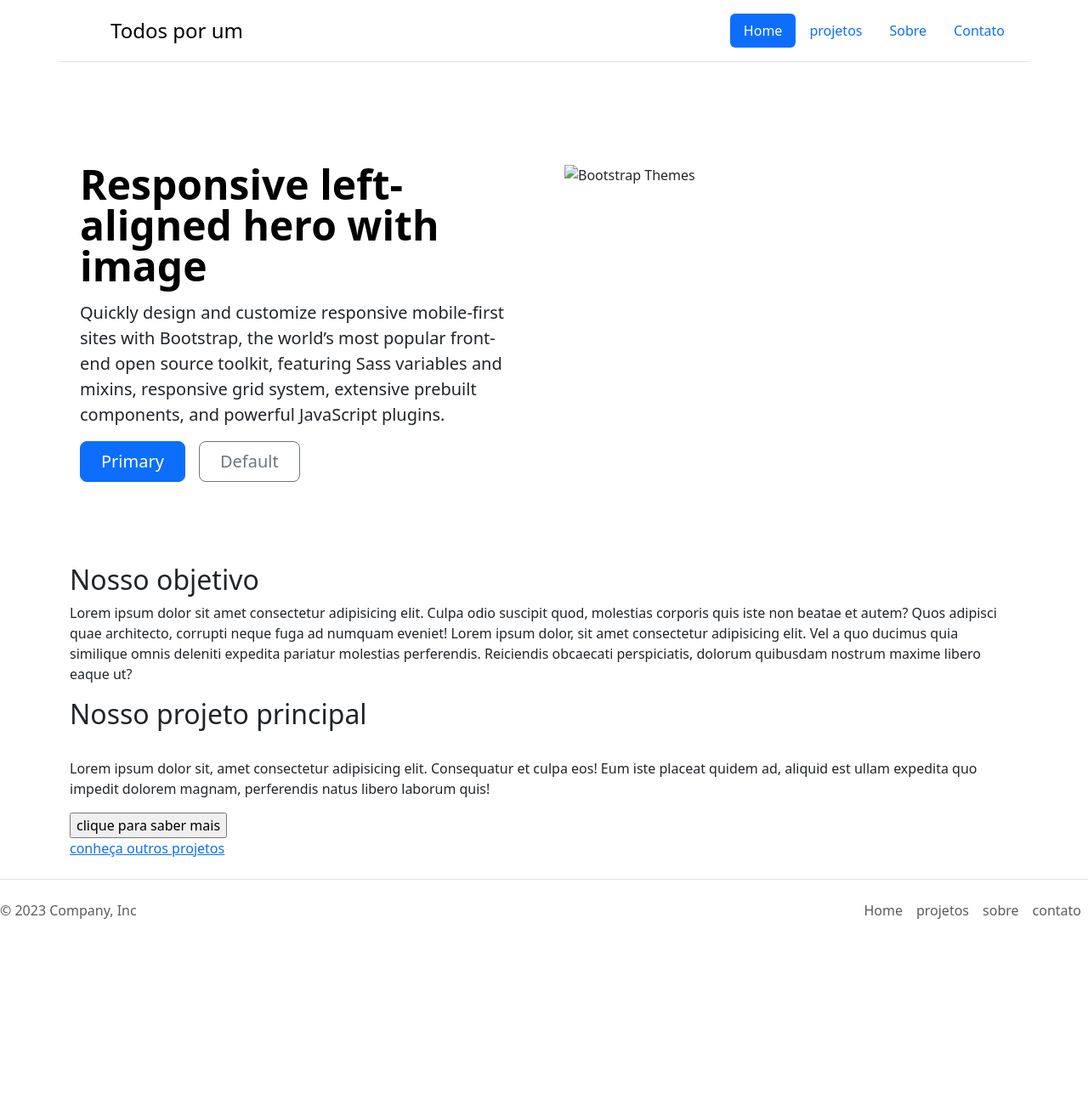
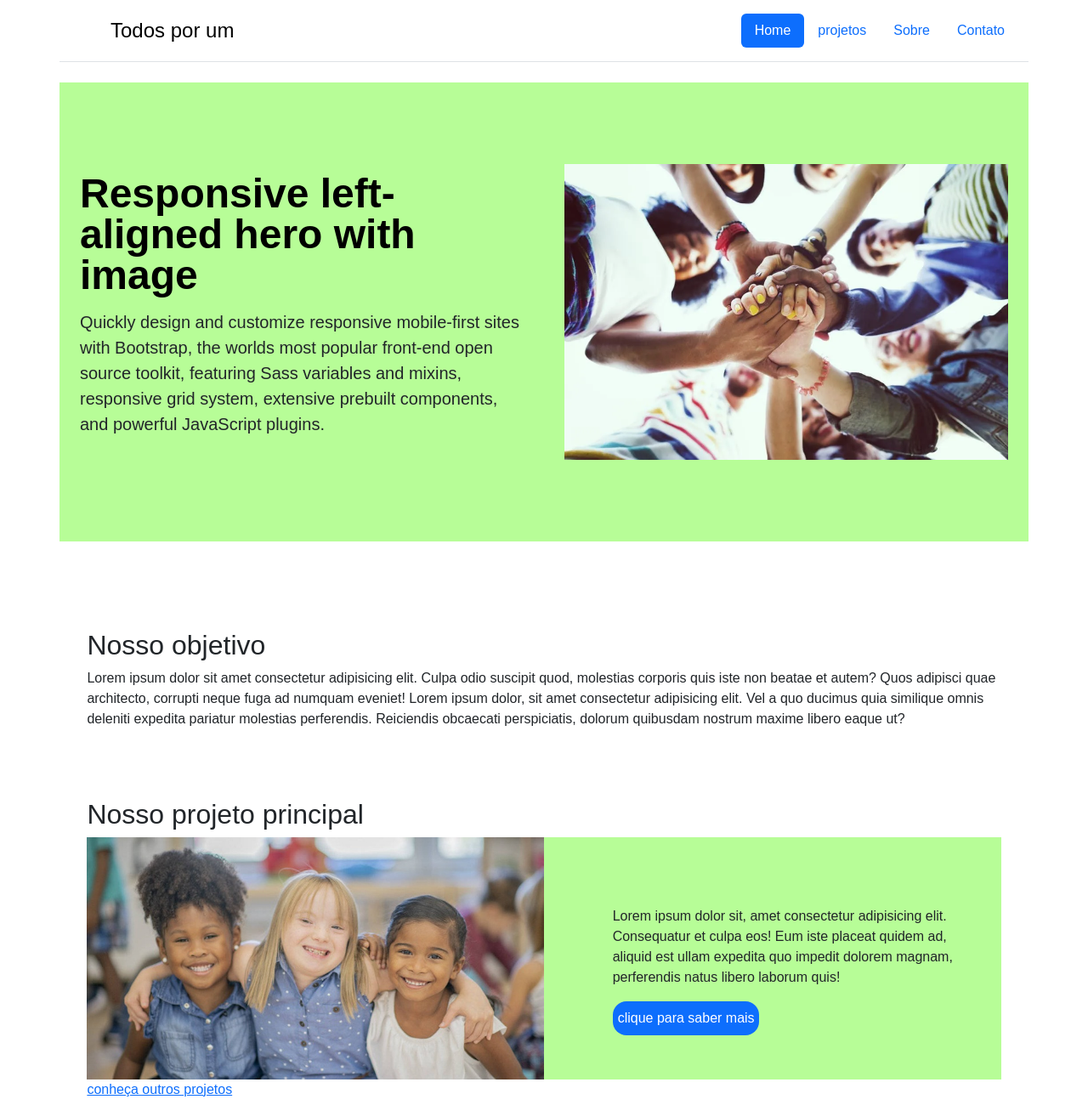
Before and after one commit to LeticiaGiVi/AT-2TRI, a plain HTML site: page webdesing/home.html in a window 1280 px wide. Shown: the top 1300 px of the page at 85% size. Before the commit the page ends 1131 px from the top, so only its background shows below. Drawn offline with nearby package versions, Linux system fonts and the light colour scheme; a web font is replaced by a local one.

Commit message:
webdesing

```diff
--- a/webdesing/home.html
+++ b/webdesing/home.html
@@ -3,12 +3,19 @@
 <head>
     <meta charset="UTF-8">
     <meta name="viewport" content="width=device-width, initial-scale=1.0">
+    <link rel="stylesheet" href="style.css">
+    <link href='https://fonts.google.com/specimen/Chivo' rel='stylesheet' type='text/css'>
     <link href="https://cdn.jsdelivr.net/npm/bootstrap@5.3.1/dist/css/bootstrap.min.css" rel="stylesheet" integrity="sha384-4bw+/aepP/YC94hEpVNVgiZdgIC5+VKNBQNGCHeKRQN+PtmoHDEXuppvnDJzQIu9" crossorigin="anonymous">
     <script src="https://cdn.jsdelivr.net/npm/bootstrap@5.3.1/dist/js/bootstrap.bundle.min.js" integrity="sha384-HwwvtgBNo3bZJJLYd8oVXjrBZt8cqVSpeBNS5n7C8IVInixGAoxmnlMuBnhbgrkm" crossorigin="anonymous"></script>
     <title>Document</title>
 </head>
+
+
+
+
+
 <body>
-    <nav class="d-flex flex-wrap justify-content-center py-3 mb-4 border-bottom container">
+    <nav class=" d-flex flex-wrap justify-content-center py-3 mb-4 border-bottom container">
           <a href="/" class="d-flex align-items-center mb-3 mb-md-0 me-md-auto link-body-emphasis text-decoration-none">
             <svg class="bi me-2" width="40" height="32"><use xlink:href="#bootstrap"></use></svg>
             <span class="fs-4">Todos por um</span>
@@ -21,37 +28,64 @@
             <li class="nav-item"><a href="contato.html" class="nav-link">Contato</a></li>
           </ul>
     </nav>
-    <header><div class="container col-xxl-8 px-4 py-5">
+
+
+
+
+
+
+
+    <header>
+      <div id="verde" class="container col-xxl-8 px-4 py-5">
         <div class="row flex-lg-row-reverse align-items-center g-5 py-5">
           <div class="col-10 col-sm-8 col-lg-6">
-            <img src="bootstrap-themes.png" class="d-block mx-lg-auto img-fluid" alt="Bootstrap Themes" width="700" height="500" loading="lazy">
+            <img src="imagens/o-que-e-inclusao-social.jpg" class="d-block mx-lg-auto img-fluid" alt="Bootstrap Themes" width="700" height="500" loading="lazy">
           </div>
           <div class="col-lg-6">
             <h1 class="display-5 fw-bold text-body-emphasis lh-1 mb-3">Responsive left-aligned hero with image</h1>
-            <p class="lead">Quickly design and customize responsive mobile-first sites with Bootstrap, the world’s most popular front-end open source toolkit, featuring Sass variables and mixins, responsive grid system, extensive prebuilt components, and powerful JavaScript plugins.</p>
-            <div class="d-grid gap-2 d-md-flex justify-content-md-start">
-              <button type="button" class="btn btn-primary btn-lg px-4 me-md-2">Primary</button>
-              <button type="button" class="btn btn-outline-secondary btn-lg px-4">Default</button>
-            </div>
+            <p class="lead">Quickly design and customize responsive mobile-first sites with Bootstrap, the worlds most popular front-end open source toolkit, featuring Sass variables and mixins, responsive grid system, extensive prebuilt components, and powerful JavaScript plugins.</p>
+
           </div>
         </div>
-      </div></header>
-    <main class="container">
+      </div>
+    </header>
+
+
+
+
+
+
+    <main class="tudo-objetivo">
+      <div class="objetivo">
       <h2>Nosso objetivo</h2>
       <p>Lorem ipsum dolor sit amet consectetur adipisicing elit. Culpa odio suscipit quod, molestias corporis quis iste non beatae et autem? Quos adipisci quae architecto, corrupti neque fuga ad numquam eveniet!
 
         Lorem ipsum dolor, sit amet consectetur adipisicing elit. Vel a quo ducimus quia similique omnis deleniti expedita pariatur molestias perferendis. Reiciendis obcaecati perspiciatis, dolorum quibusdam nostrum maxime libero eaque ut?
       </p>
-      <div class="principal">
-        <h2>Nosso projeto principal</h2>
-        <img src="" alt="">
+    </div>
+
+
+      <h2>Nosso projeto principal</h2>
+      <div class="tudo-principal">
+
+        <img src="imagens/por-que-desenvolver-a-inclusao-social-e-um-desafio-para-as-escolas-20191219144530-1.jpg-1.jpg" alt="">
+      <div class="texto-principal">
         <p>Lorem ipsum dolor sit, amet consectetur adipisicing elit. Consequatur et culpa eos! Eum iste placeat quidem ad, aliquid est ullam expedita quo impedit dolorem magnam, perferendis natus libero laborum quis!</p>
         <form action="paginadeprojeto.html">
           <input type="submit" value="clique para saber mais" />
       </form>
-      </div>
+    </div>
+    </div>
       <a href="projetos.html">conheça outros projetos</a>
     </main>
+
+
+
+
+
+
+
+
     <footer class="d-flex flex-wrap justify-content-between align-items-center py-3 my-4 border-top">
         <p class="col-md-4 mb-0 text-body-secondary">© 2023 Company, Inc</p>
 
--- a/webdesing/projetos.js
+++ b/webdesing/projetos.js
@@ -5,8 +5,8 @@ fetch(url)
 
 function mostraProdutos(produtos){
  const htmlProdutos = produtos.map(
- (produto) =>`<div class="item">
- <img src=${produto.imagem} width=100 height=100><br>
+ (produto) =>`<div class="card item" style="width: 18rem;">
+ <img src=${produto.imagem} width=70% height=70%><br>
  <h4>${produto.nome}</h4><br>
  <form action="paginadeprojeto.html">
  <input type="submit" value="saber mais" />
--- a/webdesing/style.css
+++ b/webdesing/style.css
@@ -1,10 +1,21 @@
+body{
+
+    font-family: 'Chivo', sans-serif !important;
+
+}
+
+
+
 .item{
-  height: 250px ;
-  width: 300px;
+  height: 368px;
+  width: 288px;
   display: flex;
   flex-direction: column;
   justify-content: center;
   align-items: center;
+  text-align: center;
+  background-color: #B7FD97;
+  margin: 60px;
 }
 .item h4{
     font-size: 20px;
@@ -15,3 +26,58 @@
     justify-content: space-around;
     flex-wrap:wrap ;
 }
+
+
+#verde{
+  background-color: #B7FD97;
+}
+
+
+.tudo-objetivo{
+  padding: 8%;
+}
+
+.objetivo{
+  margin-bottom: 7.5%;
+}
+
+.tudo-principal{
+  display: flex;
+  flex-direction: row;
+  background-color: #B7FD97;
+}
+.texto-principal{
+  display: flex;
+  flex-direction: column;
+  padding:2.50%;
+  margin-left:5% ;
+  margin-top: 5%;
+}
+
+
+
+.tudo-principal img{
+  width: 50%;
+  height: 50%;
+}
+
+
+.texto-principal input{
+  border-radius: 1rem;
+  width: 40%;
+  height:2.50rem ;
+  background-color: #0d6efd;
+  color: white;
+  border: none;
+}
+
+
+
+input{
+  border-radius: 1rem;
+  background-color: #0d6efd;
+  color: white;
+  border: none;
+  margin-bottom: 20px;
+  height:2rem ;
+}
```
Also changed, not shown: webdesing/db.json (+10 -5 lines), webdesing/paginadeprojeto.html (+2 -0 lines), webdesing/projetos.html (+1 -0 lines), webdesing/sobre.html (+12 -2 lines), webdesing/imagens/5-exemplos-de-inclusao-social.jpg (added), webdesing/imagens/Paternidade-e-maternidade-responsável-scaled (1).png (added), webdesing/imagens/campa.jpg (added), webdesing/imagens/formacao_paternidade-e-maternidade-responsavel-1.jpg (added), webdesing/imagens/o-que-e-inclusao-social.jpg (added), webdesing/imagens/ong-brasil.png (added), webdesing/imagens/pexels-thisisengineering-3912979.jpg (added), webdesing/imagens/por-que-desenvolver-a-inclusao-social-e-um-desafio-para-as-escolas-20191219144530-1.jpg-1.jpg (added), webdesing/imagens/rampa-de-acessibilidade-necessidade-em-estabelecimentos-comerciais-1080x630.png (added), webdesing/imagens/wheelchair-4164107_1920-830x545.jpg (added).
